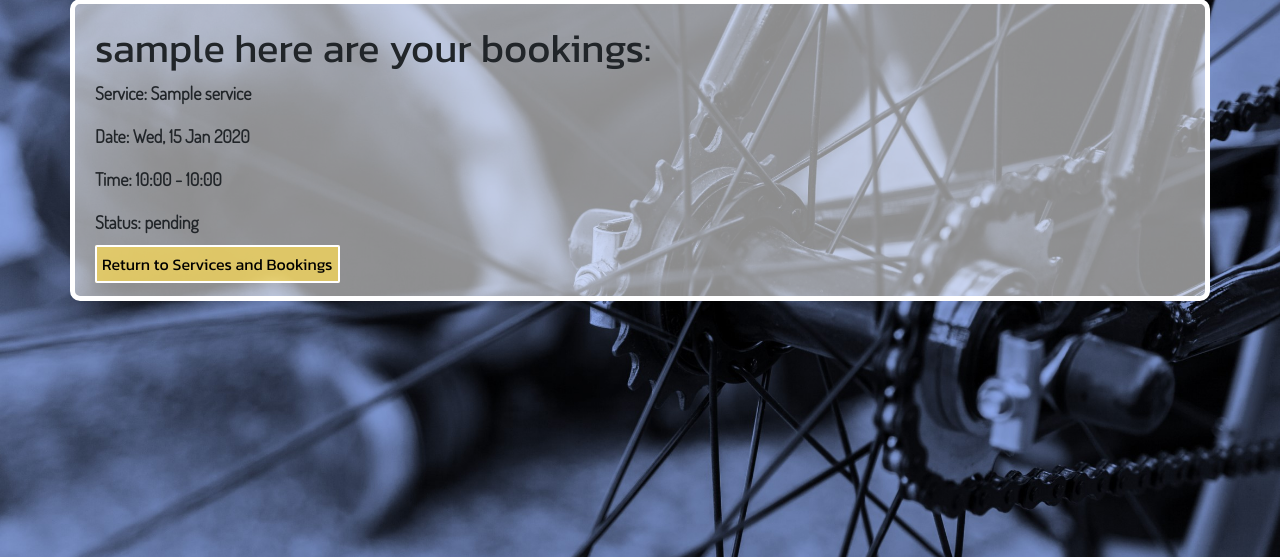
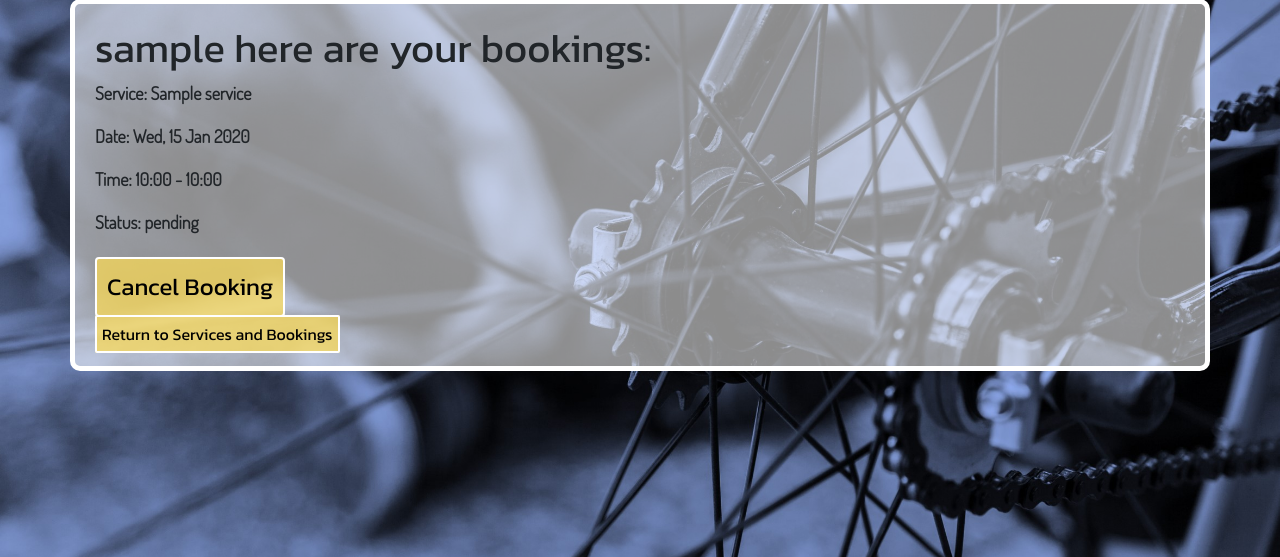
Before and after one commit to ajmccredie/cycle-connect, a Django app: page /bookable_services/bookings/status/ in a window 1280 px wide. Shown: the part 171-728 px from the top of the page. Run offline with Django 3.2, Linux system fonts and the light colour scheme; a user stored in the database is signed in; tables that the repository leaves empty hold one stand-in row (values such as "Sample post"); some libraries are stand-ins or nearby versions.

Commit message:
Update css for buttons and links and fix issue where no slots are currently available for a service

```diff
--- a/bookable_services/urls.py
+++ b/bookable_services/urls.py
@@ -1,5 +1,5 @@
 from django.urls import path
-from .views import BookService, ServiceList, SelectPlace, book_service_confirmation, booking_status
+from .views import BookService, ServiceList, SelectPlace, book_service_confirmation, booking_status, cancel_booking
 from . import views
 
 urlpatterns = [
@@ -8,4 +8,5 @@ urlpatterns = [
     path('bookings/<int:service_id>/<int:place_id>/', BookService.as_view(), name='book_service'),
     path('bookings/confirmation/<int:booking_id>/', views.book_service_confirmation, name='book_service_confirmation'),
     path('bookings/status/', booking_status, name='booking_status'),
+    path('bookings/cancel/<int:booking_id>/', cancel_booking, name='cancel_booking'),
 ]
--- a/bookable_services/views.py
+++ b/bookable_services/views.py
@@ -59,15 +59,6 @@ class BookService(LoginRequiredMixin, View):
                 service=service,
                 status='pending'
             )
-        # if form.is_valid():
-        #     slot = get_object_or_404(Slot, id=slot_id)
-        #     new_booking = Booking(
-        #         user=request.user,
-        #         slot=slot,
-        #         service=service,
-        #         status='pending'
-        #     )
-        #     new_booking.save()
             return redirect('book_service_confirmation', booking_id=new_booking.id)
         else:
             current_time = timezone.now()
@@ -95,3 +86,13 @@ def book_service_confirmation(request, booking_id):
 def booking_status(request):
     bookings = Booking.objects.filter(user=request.user).order_by('-booking_date')
     return render(request, 'booking_list.html', {'bookings': bookings})
+
+@login_required
+def cancel_booking(request, booking_id):
+    booking = get_object_or_404(Booking, id=booking_id, user=request.user)
+    if booking.status not in ['cancelled']:
+        booking.status = 'cancelled'
+        booking.save()
+    else:
+        messages.error(request, 'Booking cannot be cancelled.')
+    return redirect('booking_status')
--- a/templates/book_service_confirmation.html
+++ b/templates/book_service_confirmation.html
@@ -10,7 +10,7 @@
     <p>Date: {{ booking.slot.start_time|date:"D, d M Y" }}</p>
     <p>Time: {{ booking.slot.start_time|time:"H:i" }} - {{ booking.slot.end_time|time:"H:i" }}</p>
     <p>Status: {{ booking.status }}</p>
-    <a href="{% url 'booking_status' %}">View My Bookings</a>
+    <a class="btn-a" href="{% url 'booking_status' %}">View My Bookings</a>
 </div>
 
 {% endblock %}
--- a/templates/book_service_place.html
+++ b/templates/book_service_place.html
@@ -16,7 +16,8 @@
             </form>
         </li>
     {% empty %}
-        <p>No locations available for this service.</p>
+        <p>There are no active bookings available for this service at this time.</p>
+        <a class="btn-a" href="{% url 'service_list' %}">Return to Services and Bookings</a>
     {% endfor %}
 </ul>
 
--- a/templates/booking_list.html
+++ b/templates/booking_list.html
@@ -11,12 +11,17 @@
     <p>Date: {{ booking.slot.start_time|date:"D, d M Y" }}</p>
     <p>Time: {{ booking.slot.start_time|time:"H:i" }} - {{ booking.slot.end_time|time:"H:i" }}</p>
     <p>Status: {{ booking.status }}</p>
+    {% if booking.status == 'pending' or booking.status == 'confirmed' %}
+      <form method="post" action="{% url 'cancel_booking' booking.id %}">
+        {% csrf_token %}
+        <button type="submit">Cancel Booking</button>
+      </form>
+    {% endif %}
 </div>
 {% empty %}
     <p>You have no bookings.</p>
 {% endfor %}
 
 <a class="btn-a" href="{% url 'service_list' %}">Return to Services and Bookings</a>
-<!-- Need to add something so that bookings can be cancelled and it changes the status -->
 
 {% endblock %}
```
